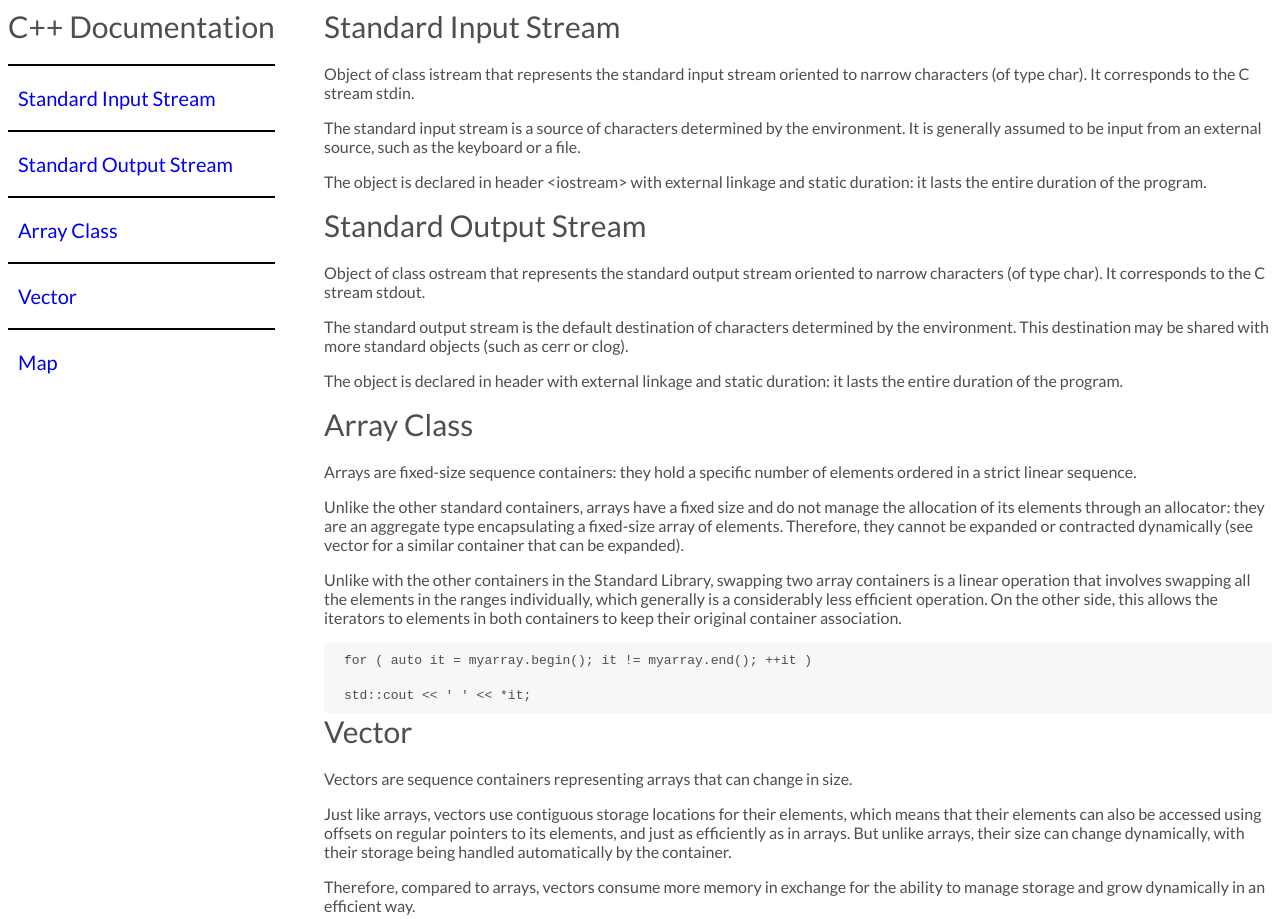
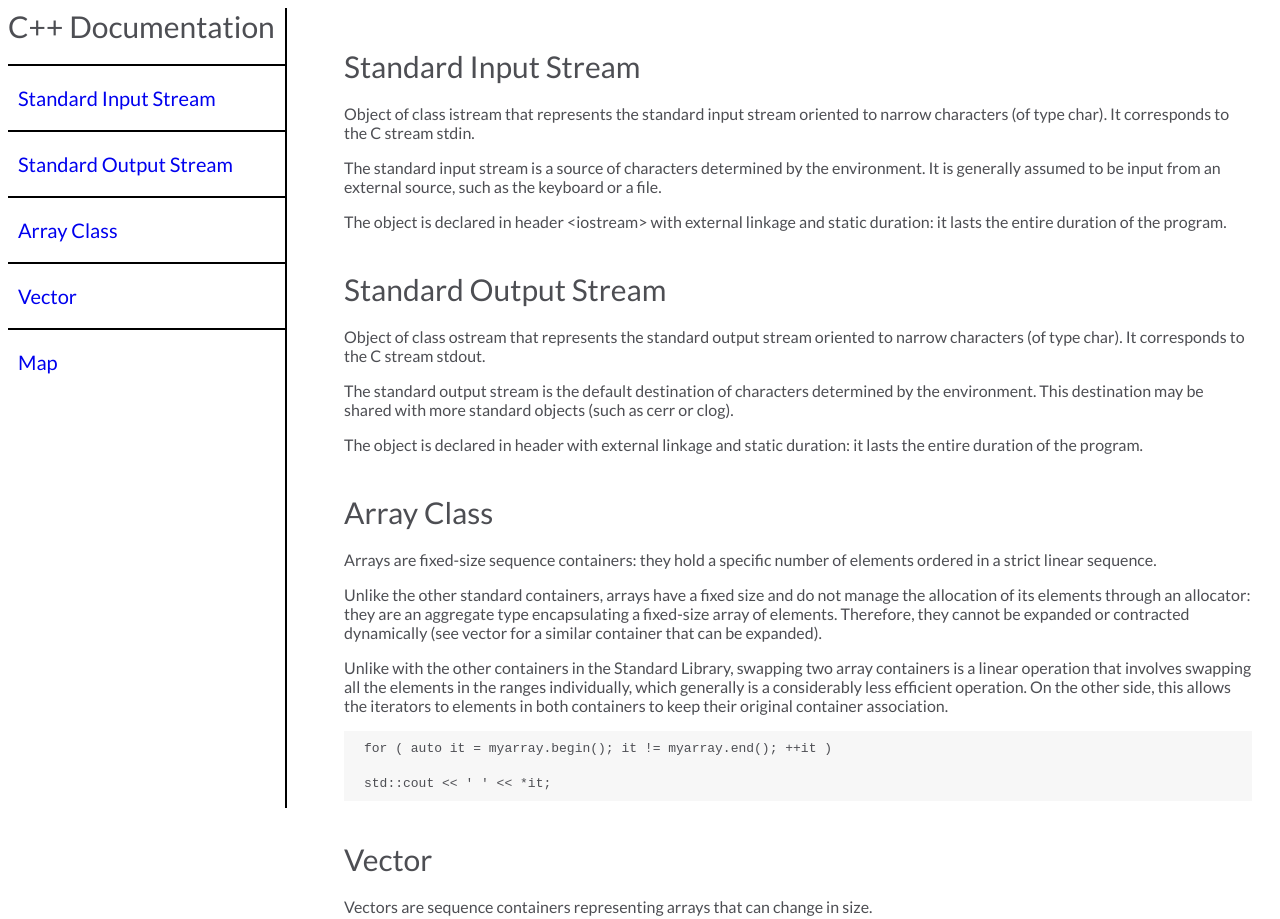
Before and after one commit to Ramanjs/documentation-page, a plain HTML site: page index.html in a window 1280 px wide. Shown: the top 919 px of the page. Drawn offline with Linux system fonts and the light colour scheme.

Commit message:
format sections

```diff
--- a/style.css
+++ b/style.css
@@ -17,6 +17,7 @@ nav {
 	position: fixed;
 	display: flex;
 	flex-direction: column;
+	border-right: solid 2px black;
 }
 
 main {
@@ -33,6 +34,7 @@ code {
 header {
 	font-size: 30px;
 	margin-bottom: 20px;
+	padding-right: 10px;
 }
 
 .nav-link {
@@ -44,3 +46,7 @@ header {
 	border-top-color: black;
 	border-top-width: 2px;
 }
+
+section {
+	margin: 40px 20px;
+}
```
